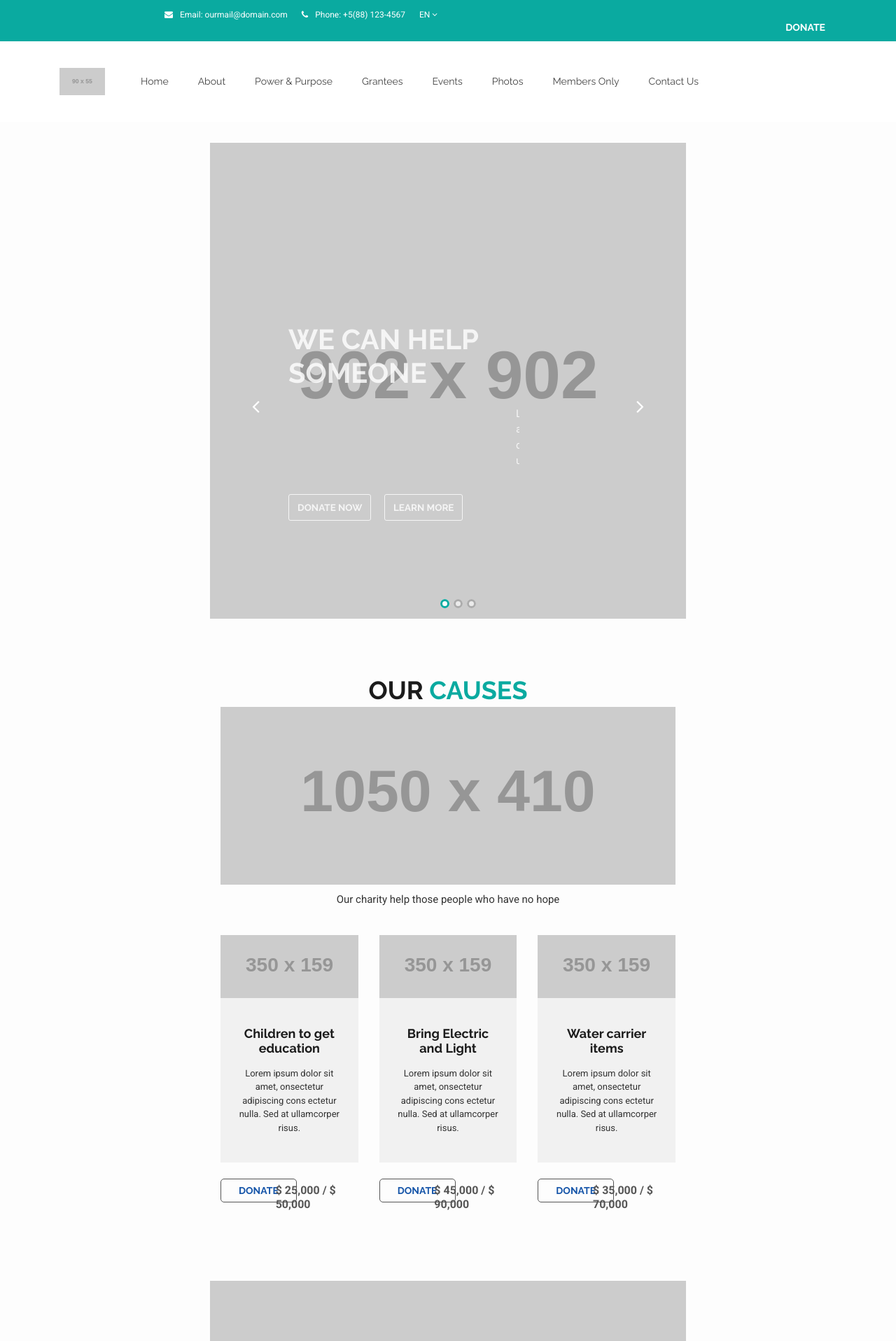
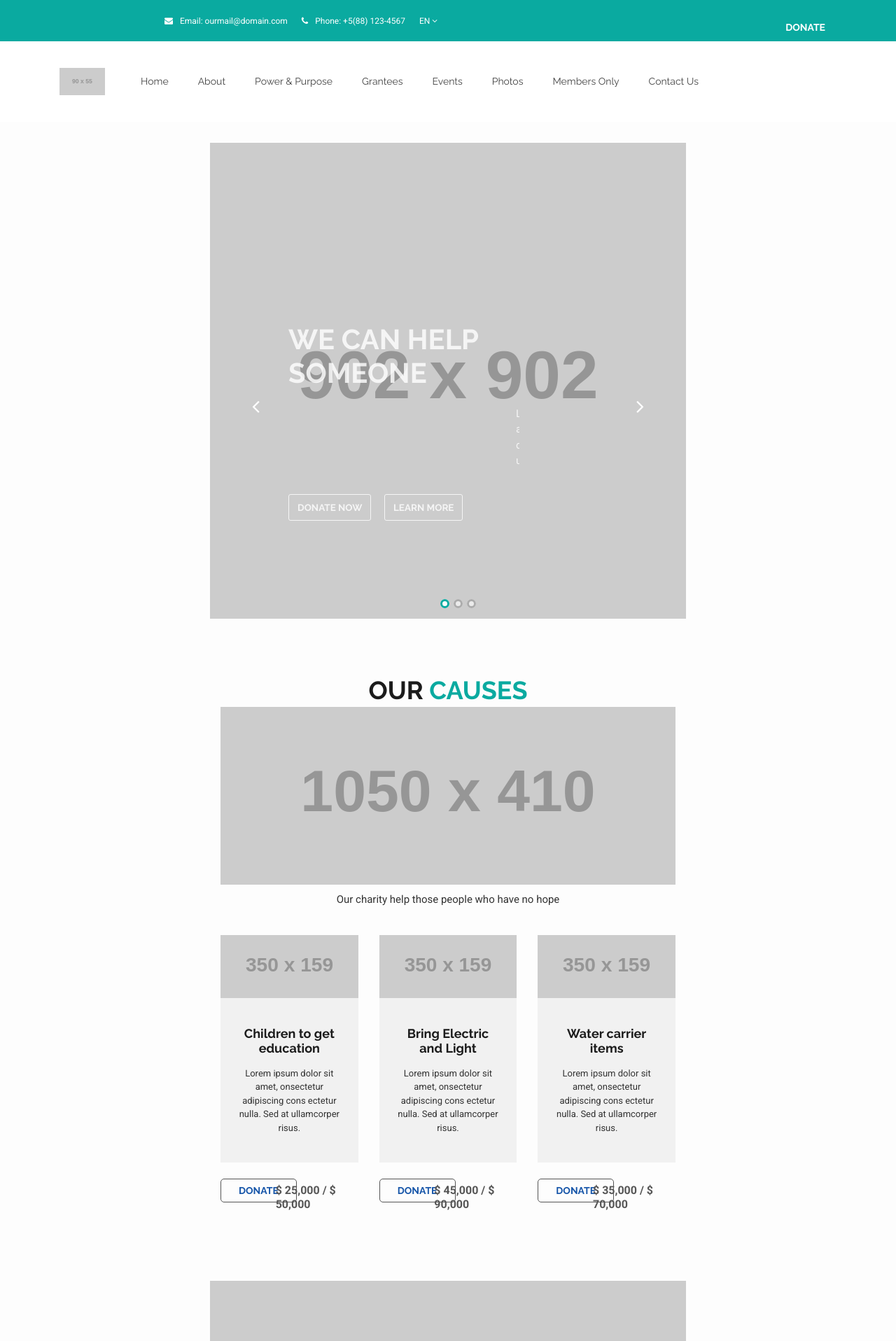
Before and after one commit to brightplum/ccc-foundation, a Jekyll site: the page built from index.html, in a window 1280 px wide. Shown: the top 1916 px of the page at 70% size. Built offline with Jekyll 4.4.1, drawn with Linux system fonts in a browser that asks for light colours.

Commit message:
Attempting to align items in header

```diff
--- a/_includes/header.html
+++ b/_includes/header.html
@@ -3,7 +3,7 @@
   <!-- Start header top -->
   <div class="header-top">
     <div class="container">
-      <div class="row">
+      <div class="row align-items-center">
         <!--div class="col-md-5 col-lg-6">
           <div class="top-social">
             <nav>
@@ -37,16 +37,10 @@
           </div>
         </div>
         <div class="col">
-          <div class="align-items-center">
-            <nav>
-              <ul>
-                <li>
-                  <div class="donate-button">
-                    <a class="waves-effect waves-light" href="donate.html">Donate</a>
-                  </div>
-                </li>
-              </ul>
-            </nav>
+          <div class="">
+            <div class="donate-button">
+              <a class="waves-effect waves-light" href="donate.html">Donate</a>
+            </div>
           </div>
         </div>
       </div>
```
